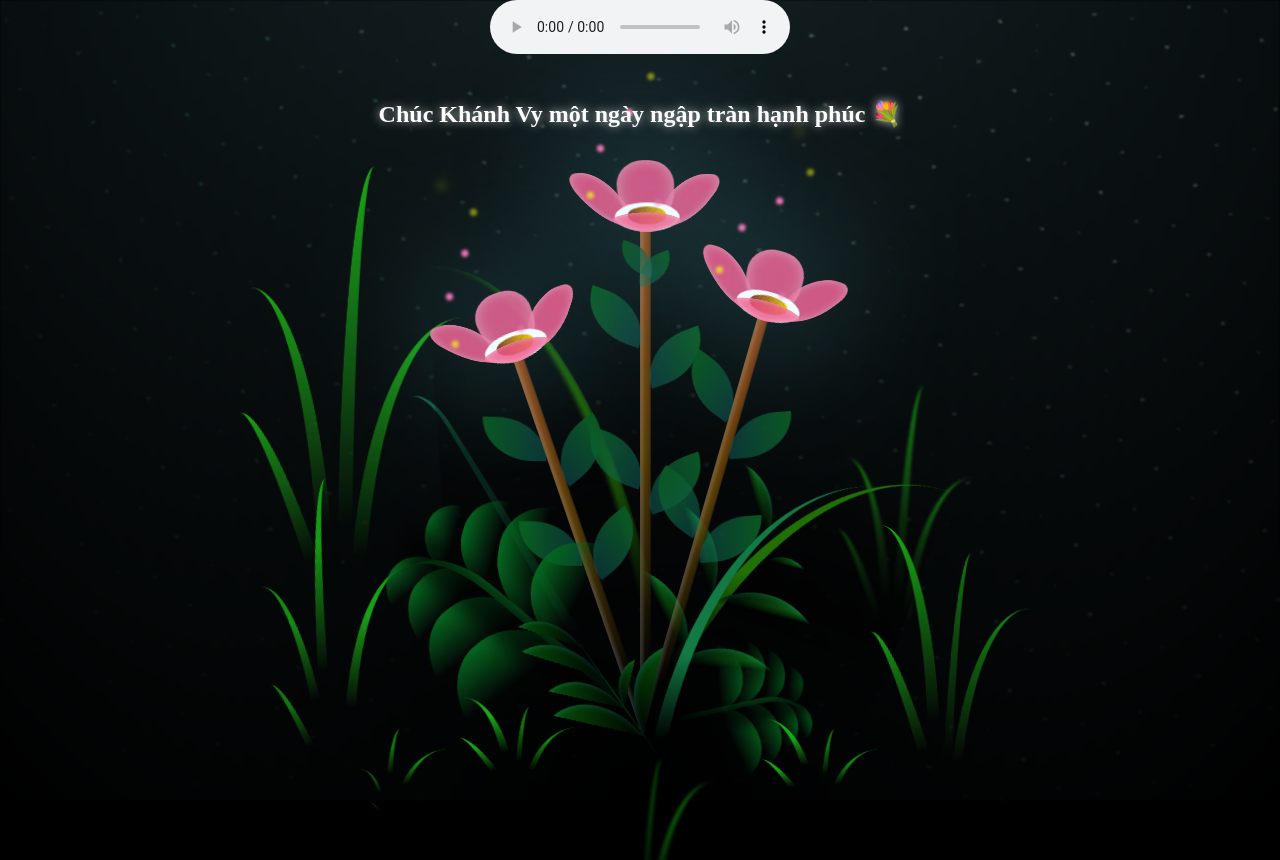
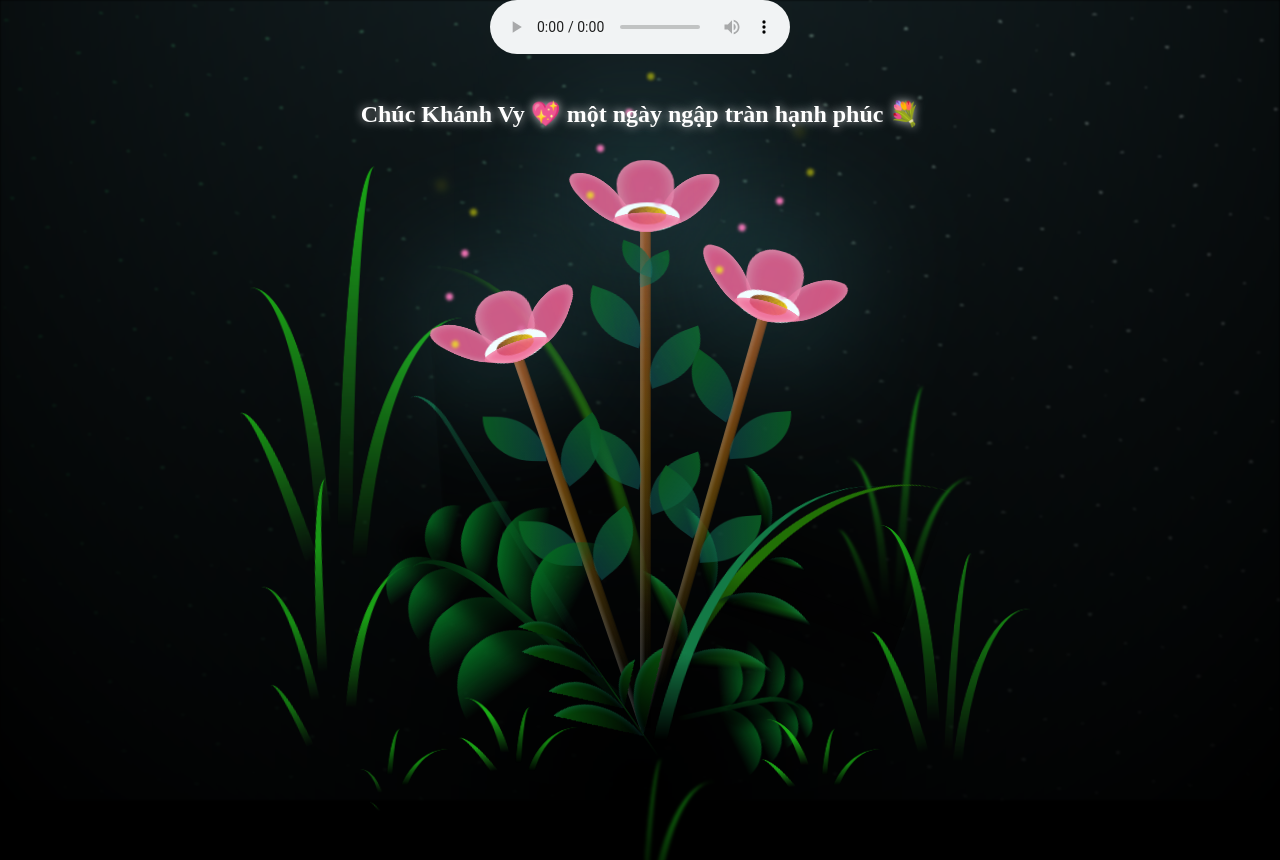
Before and after one commit to Tuananhzip/flowersss, a plain HTML site: page index.html in a window 1280 px wide. Shown: the top 860 px of the page. Drawn offline with Linux system fonts and the light colour scheme.

Commit message:
third comit3

```diff
--- a/index.html
+++ b/index.html
@@ -12,7 +12,7 @@
 </head>
 
 <body class="container">
-  <div class="header-text">Chúc Khánh Vy một ngày ngập tràn hạnh phúc 💐</div>
+  <div class="header-text">Chúc Khánh Vy 💖 một ngày ngập tràn hạnh phúc 💐</div>
   <div class="night"></div>
   <div class="flowers">
     <div class="flower flower--1">
```
